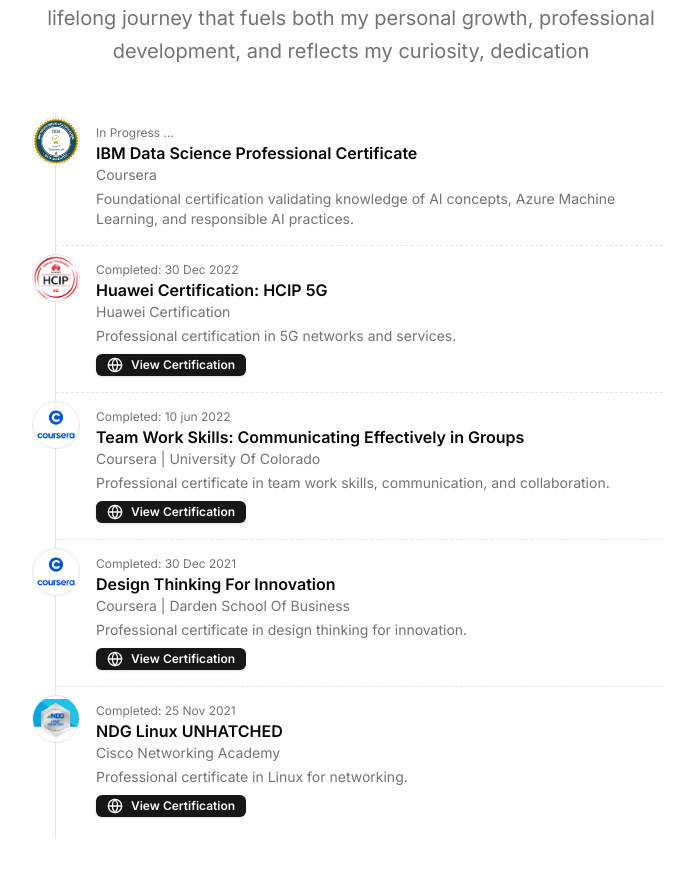
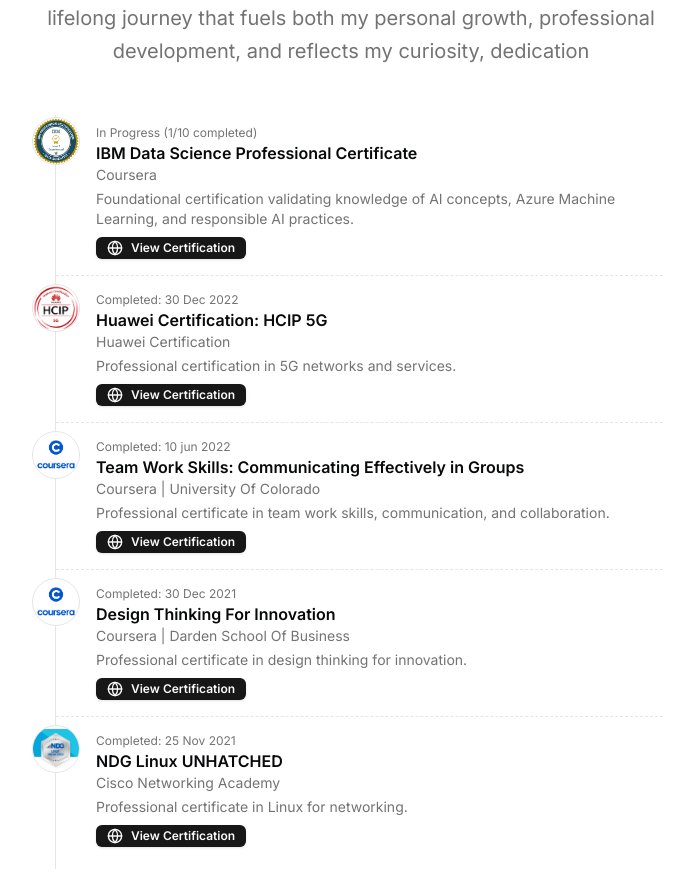
Before and after one commit to ayoubdaoudixx/MyPortfolio, a Next.js app: page / in a window 1280 px wide. Shown: the part 2826-3713 px from the top of the page, without its empty margins (289-974 px from the left). Built offline with nearby package versions, Linux system fonts and the light colour scheme.

Commit message:
Certifications Updated

```diff
--- a/src/components/hackathon-card.tsx
+++ b/src/components/hackathon-card.tsx
@@ -48,7 +48,12 @@
       {links && links.length > 0 && (
         <div className="mt-2 flex flex-row flex-wrap items-start gap-2">
           {links?.map((link, idx) => (
-            <Link href={link.href} key={idx}>
+            <Link
+              href={link.href}
+              key={idx}
+              target="_blank"
+              rel="noopener noreferrer"
+            >
               <Badge key={idx} title={link.title} className="flex gap-2">
                 {link.icon}
                 {link.title}
--- a/src/components/project-card.tsx
+++ b/src/components/project-card.tsx
@@ -48,6 +48,8 @@
     >
       <Link
         href={href || "#"}
+        target="_blank"
+        rel="noopener noreferrer"
         className={cn("block cursor-pointer", className)}
       >
         {video && (
--- a/src/data/resume.tsx
+++ b/src/data/resume.tsx
@@ -250,12 +250,18 @@
   certification: [
     {
       title: "IBM Data Science Professional Certificate",
-      dates: "In Progress ...",
+      dates: "In Progress (1/10 completed)",
       location: "Coursera",
       description:
         "Foundational certification validating knowledge of AI concepts, Azure Machine Learning, and responsible AI practices.",
       image: "/ibm.png",
-      links: [],
+      links: [
+         {
+          title: "View Certification",
+          icon: <Icons.globe className="h-4 w-4" />,
+          href: "https://www.credly.com/badges/b7730c14-96ee-4d82-88f3-362df3e59bc9/public_url",
+        }
+      ],
     },
     {
       title: "Huawei Certification: HCIP 5G",
```
Also changed, not shown: 1 other file (tests, documents, lock files or other folders).
